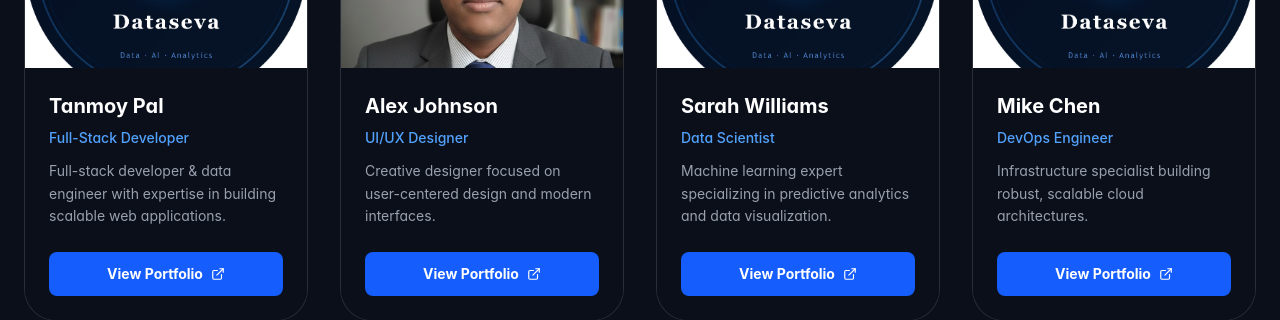
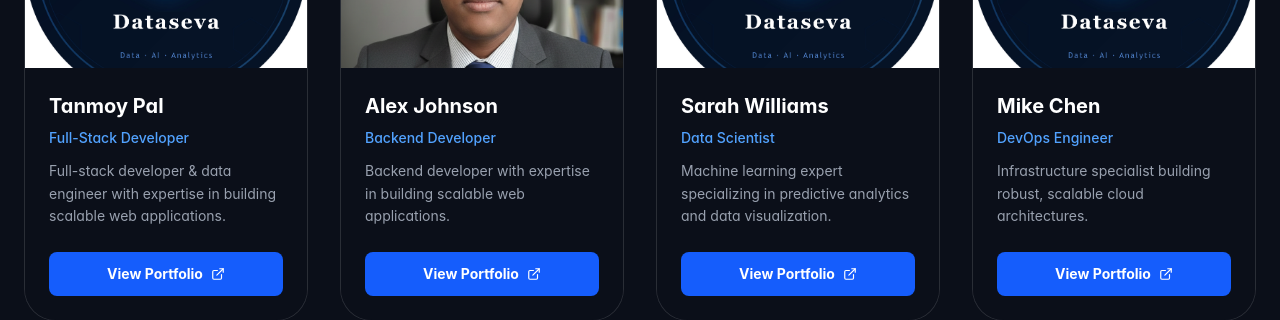
Before and after one commit to Tanmoy052/data_seva, a React (Vite) app in the folder client/: page / in a window 1280 px wide. Shown: the part 4280-4600 px from the top of the page. Built offline with nearby package versions, Linux system fonts and the light colour scheme.

Commit message:
Final updates

```diff
--- a/client/src/sections/TeamPortfolio.jsx
+++ b/client/src/sections/TeamPortfolio.jsx
@@ -12,8 +12,8 @@ const teamMembers = [
   },
   {
     name: "Alex Johnson",
-    role: "UI/UX Designer",
-    bio: "Creative designer focused on user-centered design and modern interfaces.",
+    role: "Backend Developer",
+    bio: "Backend developer with expertise in building scalable web applications.",
     portfolioLink: "#",
     image: "/tanmoy_pal.png",
   },
```
